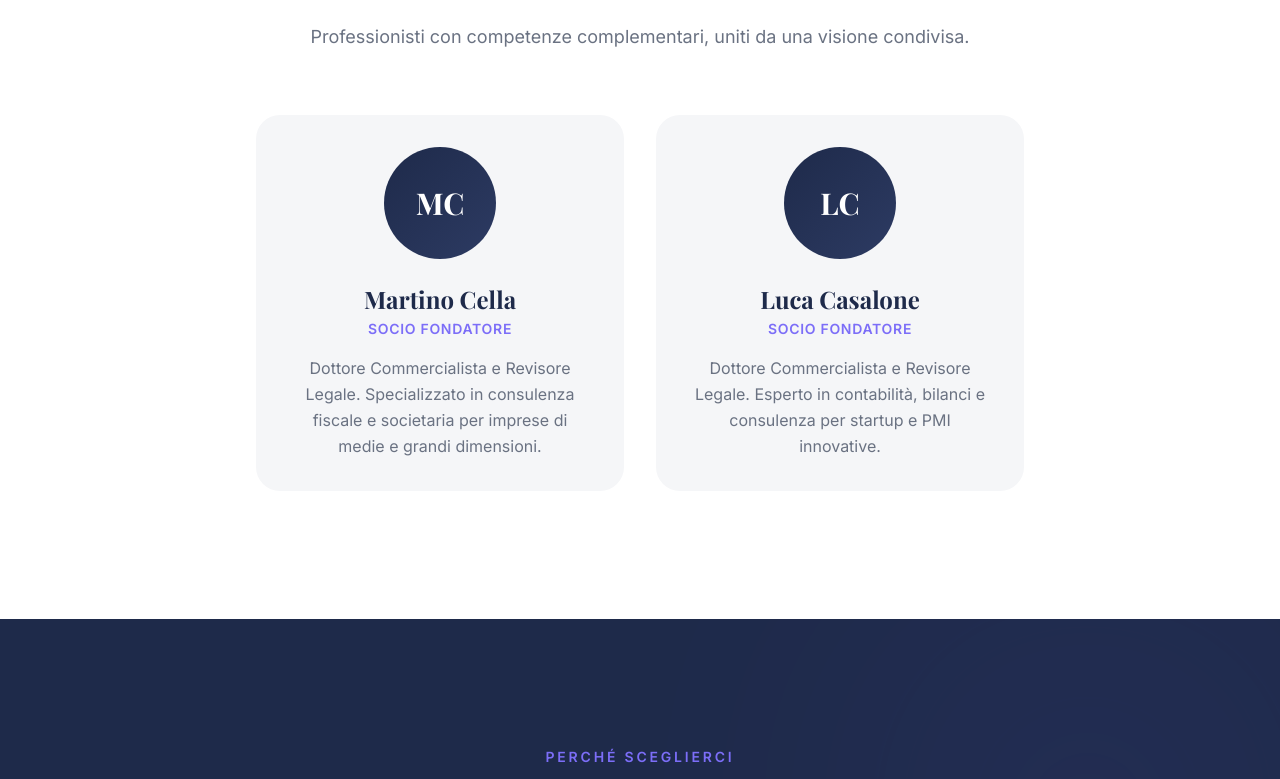
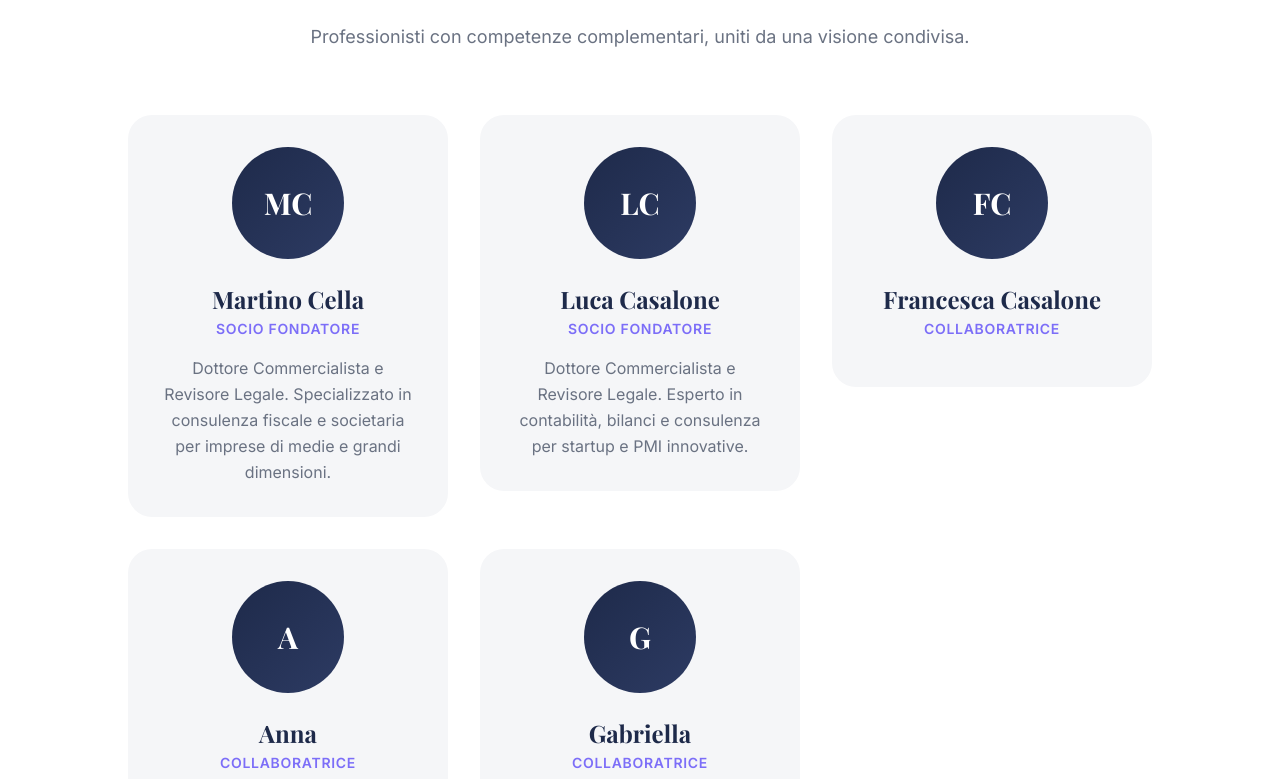
Before and after one commit to teclacasalone-cmd/studio-cellacasalone, a Next.js app: page / in a window 1280 px wide. Shown: the part 2761-3540 px from the top of the page. Built offline with nearby package versions, Linux system fonts and the light colour scheme.

Commit message:
Aggiungi Francesca, Anna e Gabriella al team

```diff
--- a/src/app/page.tsx
+++ b/src/app/page.tsx
@@ -232,10 +232,13 @@ export default function Home() {
             </p>
           </div>
 
-          <div className="grid md:grid-cols-2 gap-8 max-w-3xl mx-auto">
+          <div className="grid md:grid-cols-2 lg:grid-cols-3 gap-8 max-w-5xl mx-auto">
             {[
               { name: "Martino Cella", role: "Socio Fondatore", bio: "Dottore Commercialista e Revisore Legale. Specializzato in consulenza fiscale e societaria per imprese di medie e grandi dimensioni." },
               { name: "Luca Casalone", role: "Socio Fondatore", bio: "Dottore Commercialista e Revisore Legale. Esperto in contabilit\u00e0, bilanci e consulenza per startup e PMI innovative." },
+              { name: "Francesca Casalone", role: "Collaboratrice", bio: "" },
+              { name: "Anna", role: "Collaboratrice", bio: "" },
+              { name: "Gabriella", role: "Collaboratrice", bio: "" },
             ].map((m, i) => (
               <div key={i} className={`reveal stagger-${i + 1}`}>
                 <div className="bg-gray-50 rounded-3xl p-8 text-center hover:shadow-xl transition-shadow duration-300">
```
